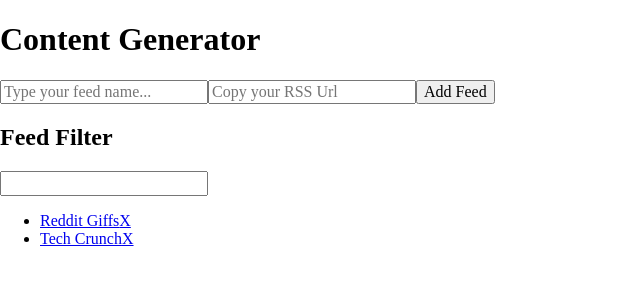
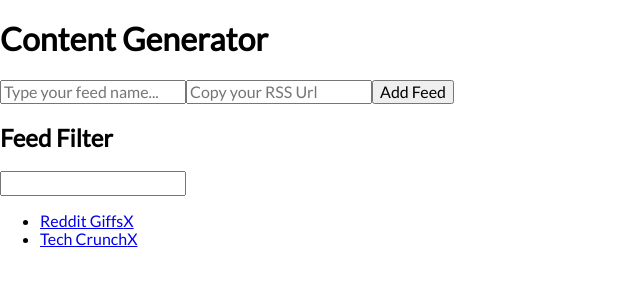
Before and after one commit to kmlprtsng/rss-feed-reader, an Angular app: page / in a window 1280 px wide. Shown: the top 300 px of the page, without its empty margins (0-640 px from the left). Built offline with nearby package versions, Linux system fonts and the light colour scheme.

Commit message:
add lato font

```diff
--- a/src/styles.scss
+++ b/src/styles.scss
@@ -1 +1,6 @@
 @import 'normalize.css';
+@import url('https://fonts.googleapis.com/css?family=Lato');
+
+body {
+  font-family: 'Lato', sans-serif;
+}
```
